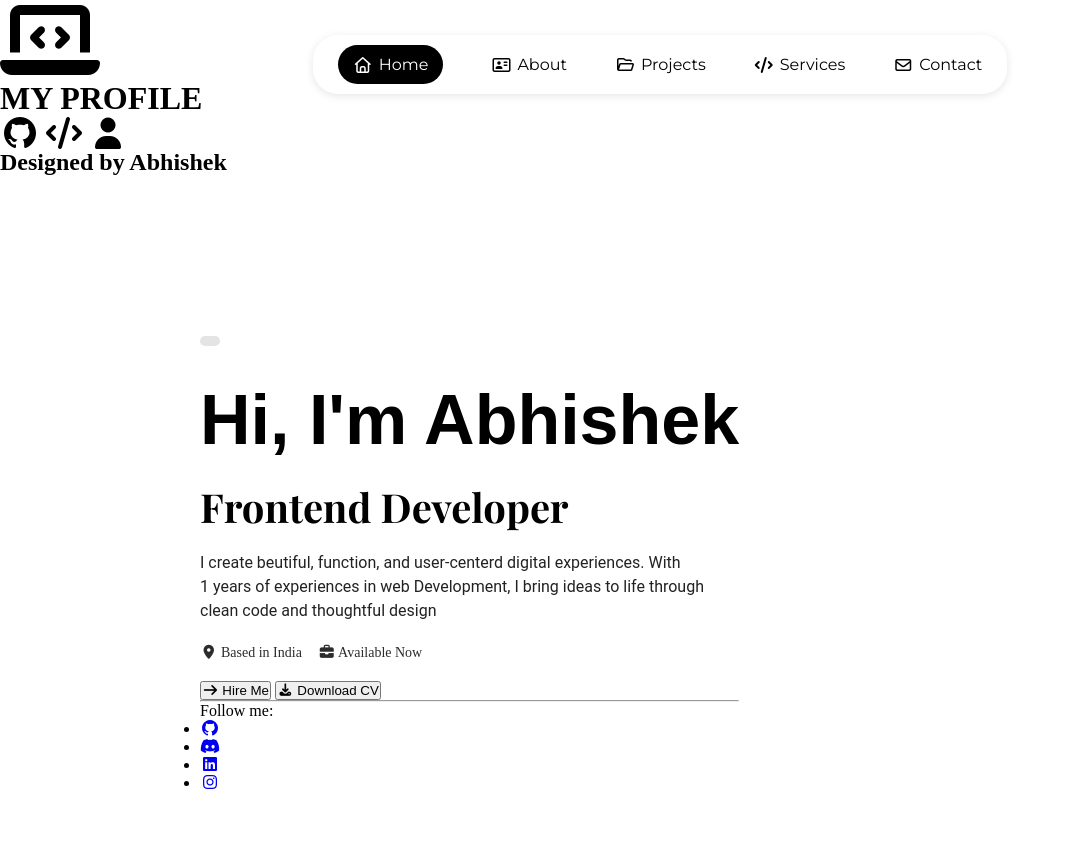
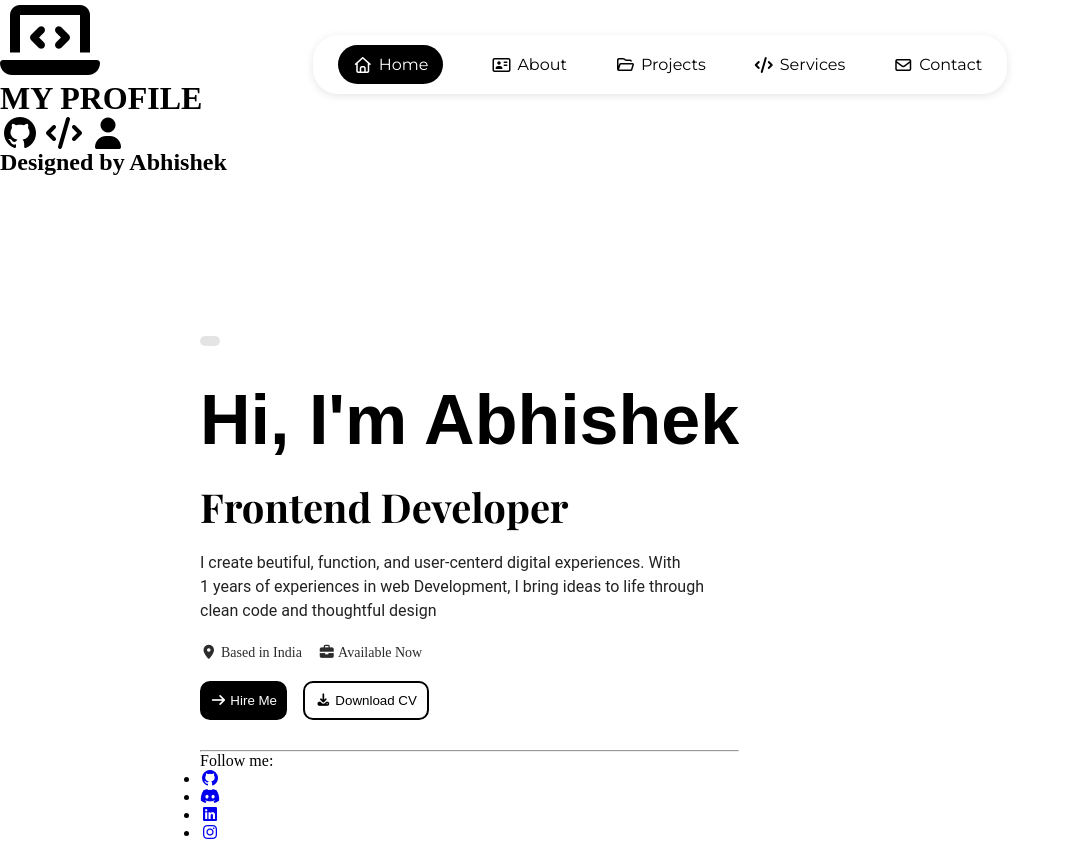
Before and after one commit to abhi-7867/codealpha_tasks, a plain HTML site: page CodeAlpha_Portfolio/index.html in a window 1280 px wide. Shown: the top 845 px of the page, without its empty margins (0-1066 px from the left). Drawn offline with nearby package versions, Linux system fonts and the light colour scheme; a script that the page names is missing; a web font is replaced by a local one.

Commit message:
style(portfolio): add hero CTA buttons styling

```diff
--- a/CodeAlpha_Portfolio/style.css
+++ b/CodeAlpha_Portfolio/style.css
@@ -110,3 +110,32 @@ header {
   font-size: 14px;
   padding-bottom: 20px;
 }
+
+.btnn {
+  display: flex;
+  gap: 1rem;
+  padding-bottom: 30px;
+}
+
+.btn-home1 {
+  background-color: #000000;
+  color: rgb(255, 255, 255);
+  border: none;
+  border-radius: 10px;
+  padding: 10px 10px;
+  cursor: pointer;
+}
+
+.btn-home2 {
+  background-color: transparent;
+  border: 2px solid black;
+  border-radius: 10px;
+  padding: 10px 10px;
+  cursor: pointer;
+  transition: 0.4s;
+}
+
+.btn-home2:hover{
+    background-color: #000000;
+    color: #fff;
+}
```
